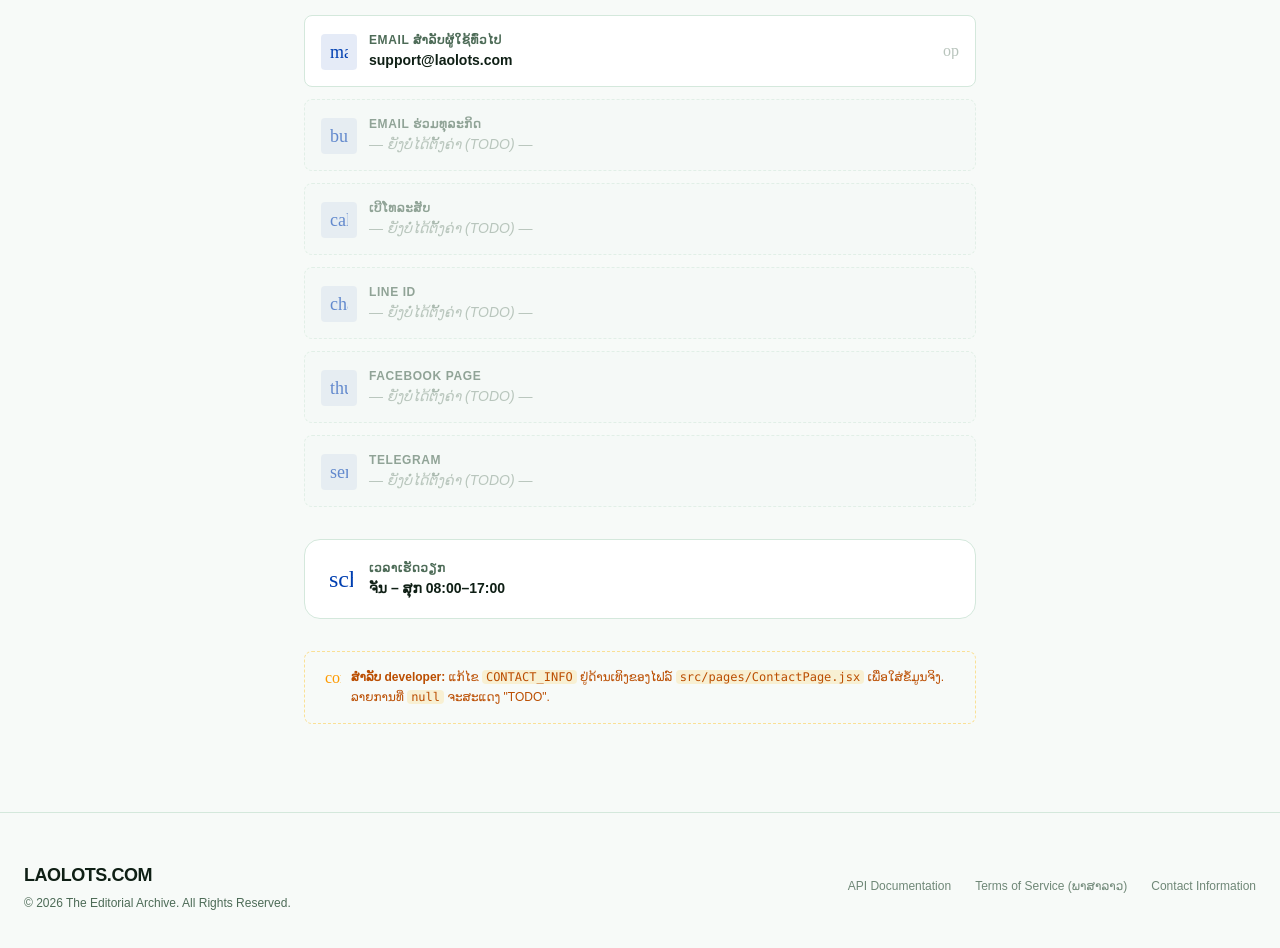
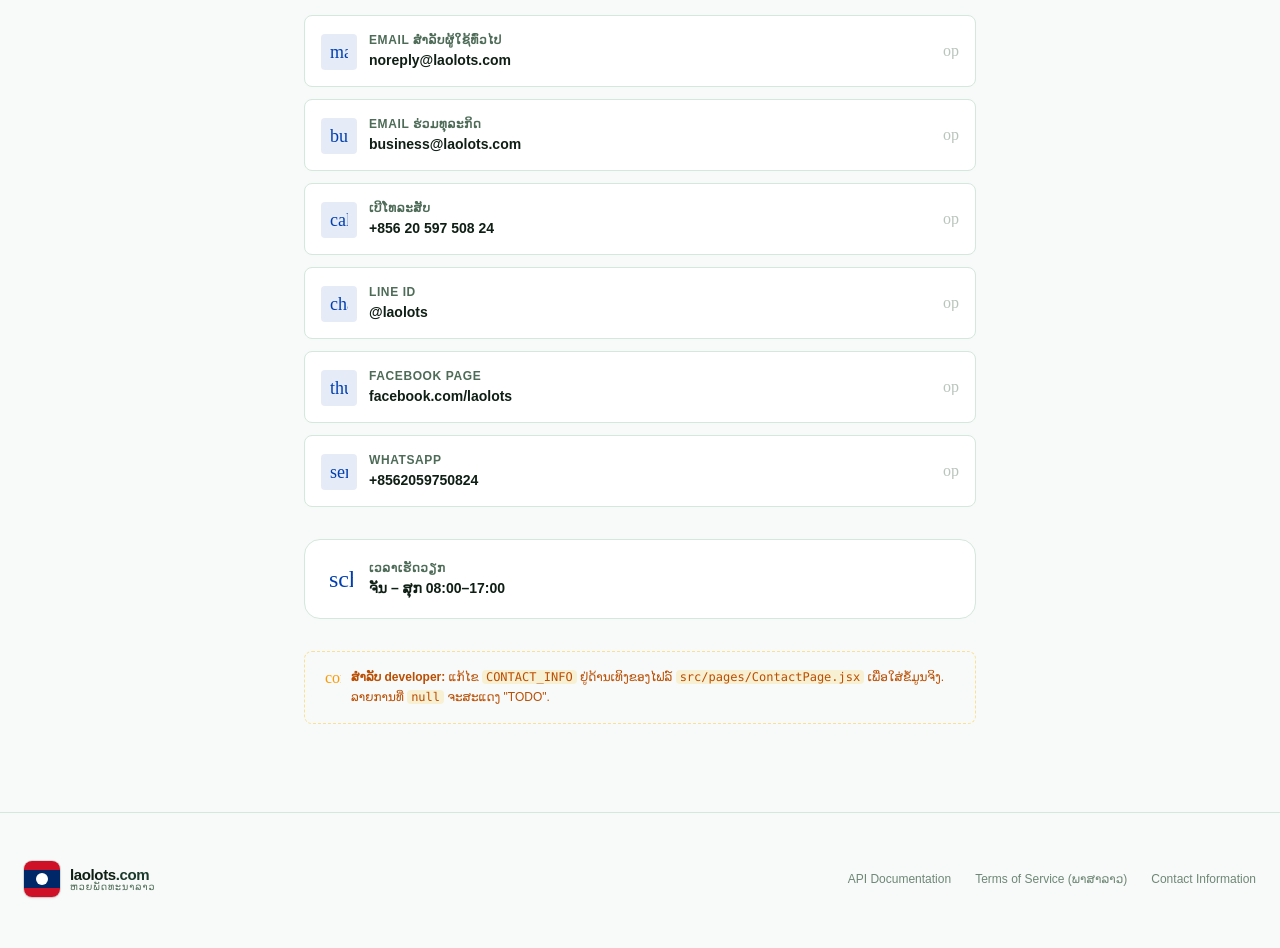
Before and after one commit to vitkip/laoloterrylive, a React (Vite) app in the folder lottery-app/: page /contact in a window 1280 px wide. Shown: the part 440-1388 px from the top of the page. Built offline with nearby package versions, Linux system fonts and the light colour scheme; no server answers; a web font is replaced by a local one.

Commit message:
fix: whatsApp ReferenceError + unify brand logo in footer/navbar

```diff
--- a/lottery-app/src/components/Footer.jsx
+++ b/lottery-app/src/components/Footer.jsx
@@ -1,3 +1,5 @@
+import { Link } from 'react-router-dom'
+
 const API_DOCS_URL = import.meta.env.DEV
   ? 'http://localhost/laoloterylive/api/docs/'
   : '/api/docs/'
@@ -12,14 +14,22 @@
   return (
     <footer className="bg-background w-full py-10 sm:py-12 px-4 sm:px-6 mt-auto border-t border-border flex flex-col md:flex-row justify-between items-center gap-6">
       {/* Brand */}
-      <div className="flex flex-col items-center md:items-start gap-1.5">
-        <div className="text-lg font-black uppercase text-foreground tracking-tight">
-          laolots.com
+      <Link to="/" className="flex items-center gap-2.5 shrink-0 group">
+        <div className="w-9 h-9 rounded-xl overflow-hidden shadow-sm ring-1 ring-black/10 dark:ring-white/10 group-hover:shadow-md group-hover:scale-105 transition-all duration-200">
+          <svg viewBox="0 0 36 36" className="w-full h-full">
+            <rect x="0" y="0" width="36" height="9" fill="#CE1126"/>
+            <rect x="0" y="9" width="36" height="18" fill="#002868"/>
+            <rect x="0" y="27" width="36" height="9" fill="#CE1126"/>
+            <circle cx="18" cy="18" r="6" fill="white"/>
+          </svg>
         </div>
-        <p className="text-xs font-medium text-muted-foreground">
-          © 2026 The Editorial Archive. All Rights Reserved.
-        </p>
-      </div>
+        <div className="flex flex-col leading-none">
+          <span className="text-[15px] font-extrabold tracking-tight text-foreground">
+            laolots<span className="text-primary">.com</span>
+          </span>
+          <span className="text-[9.5px] font-medium text-muted-foreground tracking-widest uppercase">ຫວຍພັດທະນາລາວ</span>
+        </div>
+      </Link>
 
       {/* Links */}
       <nav className="flex flex-wrap justify-center gap-4 sm:gap-6">
--- a/lottery-app/src/pages/ContactPage.jsx
+++ b/lottery-app/src/pages/ContactPage.jsx
@@ -11,13 +11,13 @@
 
   // ── ຊ່ອງທາງຕິດຕໍ່ ─────────────────────────────────────────────────────────
   email:      {
-    support:  'support@laolots.com',      // TODO: email ສຳລັບຜູ້ໃຊ້ທົ່ວໄປ
-    business: null,                        // TODO: 'business@laolots.com' — ຮ່ວມທຸລະກິດ
+    support:  'noreply@laolots.com',      // TODO: email ສຳລັບຜູ້ໃຊ້ທົ່ວໄປ
+    business: 'business@laolots.com',        // TODO: 'business@laolots.com' — ຮ່ວມທຸລະກິດ
   },
-  phone:      null,                        // TODO: '+856 20 XXXX XXXX'
-  line:       null,                        // TODO: LINE ID ຫຼື QR
-  facebook:   null,                        // TODO: 'https://facebook.com/laolots'
-  telegram:   null,                        // TODO: 'https://t.me/laolots'
+  phone:      '+856 20 597 508 24',                        // TODO: '+856 20 XXXX XXXX'
+  line:       '@laolots',                        // TODO: LINE ID ຫຼື QR
+  facebook:   'https://facebook.com/laolots',                        // TODO: 'https://facebook.com/laolots'
+  whatsApp:   'whatsApp://send?phone=8562059750824',                        // TODO: 'hWhatsApp link' (https://faq.whatsapp.com/general/chats/how-to-use-click-to-chat)
 }
 
 // ── Sub-components ──────────────────────────────────────────────────────────
@@ -65,7 +65,7 @@
 // ── Page ────────────────────────────────────────────────────────────────────
 export default function ContactPage() {
   const navigate = useNavigate()
-  const { email, phone, line, facebook, telegram, orgName, orgType, address, workHours } = CONTACT_INFO
+  const { email, phone, line, facebook, whatsApp, orgName, orgType, address, workHours } = CONTACT_INFO
 
   return (
     <>
@@ -153,10 +153,10 @@
 
           <ContactItem
             icon="send"
-            label="Telegram"
-            value={telegram ? telegram.replace('https://', '') : null}
-            href={telegram}
-            isTodo={!telegram}
+            label="WhatsApp"
+            value={whatsApp ? whatsApp.replace('whatsApp://send?phone=', '+') : null}
+            href={whatsApp}
+            isTodo={!whatsApp}
           />
         </div>
 
```
Also changed, not shown: 5 other files (tests, documents, lock files or other folders).
